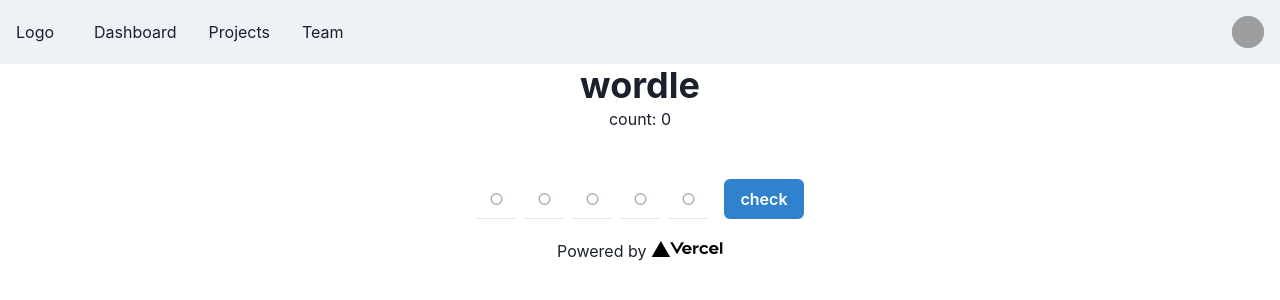
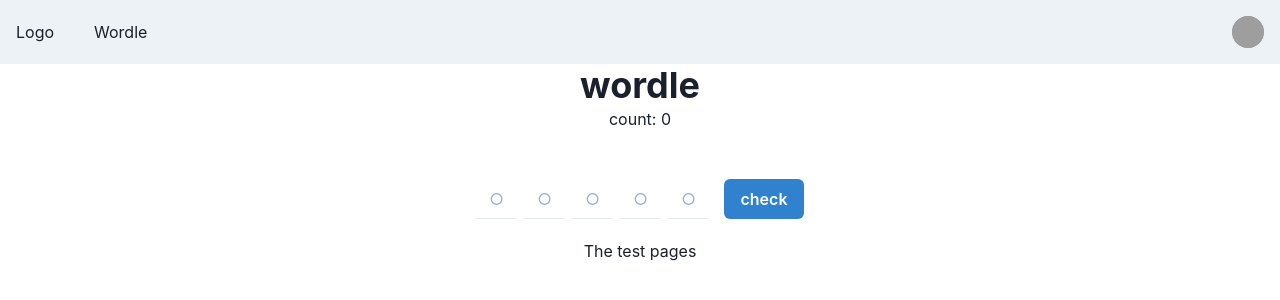
Before and after one commit to inqbs/chakra-next-test, a Next.js app: page /wordle in a window 1280 px wide. Shown: the top 300 px of the page. Built offline with nearby package versions, Linux system fonts and the light colour scheme; grey boxes are pictures that could not be loaded.

Commit message:
feat: add wordle link in menu

```diff
--- a/components/footer.tsx
+++ b/components/footer.tsx
@@ -1,19 +1,9 @@
-import Image from 'next/image'
-import NextLink from 'next/link'
 import { Box, Container, Link } from "@chakra-ui/react"
 
 const Footer = () => (
   <Container as="footer">
     <Box p={5} textAlign="center">
-      <NextLink
-        href="https://vercel.com?utm_source=create-next-app&utm_medium=default-template&utm_campaign=create-next-app"
-        passHref
-      >
-        <Link >
-          Powered by{" "}
-          <Image src="/vercel.svg" alt="Vercel Logo" width={72} height={16} />
-        </Link>
-      </NextLink>
+      The test pages
     </Box>
   </Container>
 )
--- a/components/navbar.tsx
+++ b/components/navbar.tsx
@@ -1,22 +1,10 @@
-import { ReactNode } from 'react';
-import { Box, Flex, Avatar, HStack, Link, IconButton, Button, Menu, MenuButton, MenuList, MenuItem, MenuDivider, useDisclosure, useColorModeValue, Stack, } from '@chakra-ui/react';
+import Link from 'next/link'
+import { Box, Flex, Avatar, HStack, IconButton, Button, Menu, MenuButton, MenuList, MenuItem, MenuDivider, useDisclosure, useColorModeValue, Stack, } from '@chakra-ui/react';
 import { HamburgerIcon, CloseIcon } from '@chakra-ui/icons';
 
-const Links = ['Dashboard', 'Projects', 'Team'];
-
-const NavLink = ({ children }: { children: ReactNode }) => (
-  <Link
-    px={2}
-    py={1}
-    rounded={'md'}
-    _hover={{
-      textDecoration: 'none',
-      bg: useColorModeValue('gray.200', 'gray.700'),
-    }}
-    href={'#'}>
-    {children}
-  </Link>
-);
+const Links = [
+  { href: '/wordle', text: 'Wordle' }
+];
 
 const NavBar = () => {
   const { isOpen, onOpen, onClose } = useDisclosure();
@@ -32,13 +20,29 @@ const NavBar = () => {
           onClick={isOpen ? onClose : onOpen}
         />
         <HStack spacing={8} alignItems={'center'}>
-          <Box>Logo</Box>
+          <Box>
+            <Link href="/">Logo</Link>
+          </Box>
           <HStack
             as={'nav'}
             spacing={4}
             display={{ base: 'none', md: 'flex' }}>
             {Links.map((link) => (
-              <NavLink key={link}>{link}</NavLink>
+              <Box
+                key={link.text}
+                px={2}
+                py={1}
+                rounded={'md'}
+                _hover={{
+                  textDecoration: 'none',
+                  bg: useColorModeValue('gray.200', 'gray.700'),
+                }}>
+                <Link
+
+                  href={link.href} >
+                  {link.text}
+                </Link>
+              </Box>
             ))}
           </HStack>
         </HStack>
```
